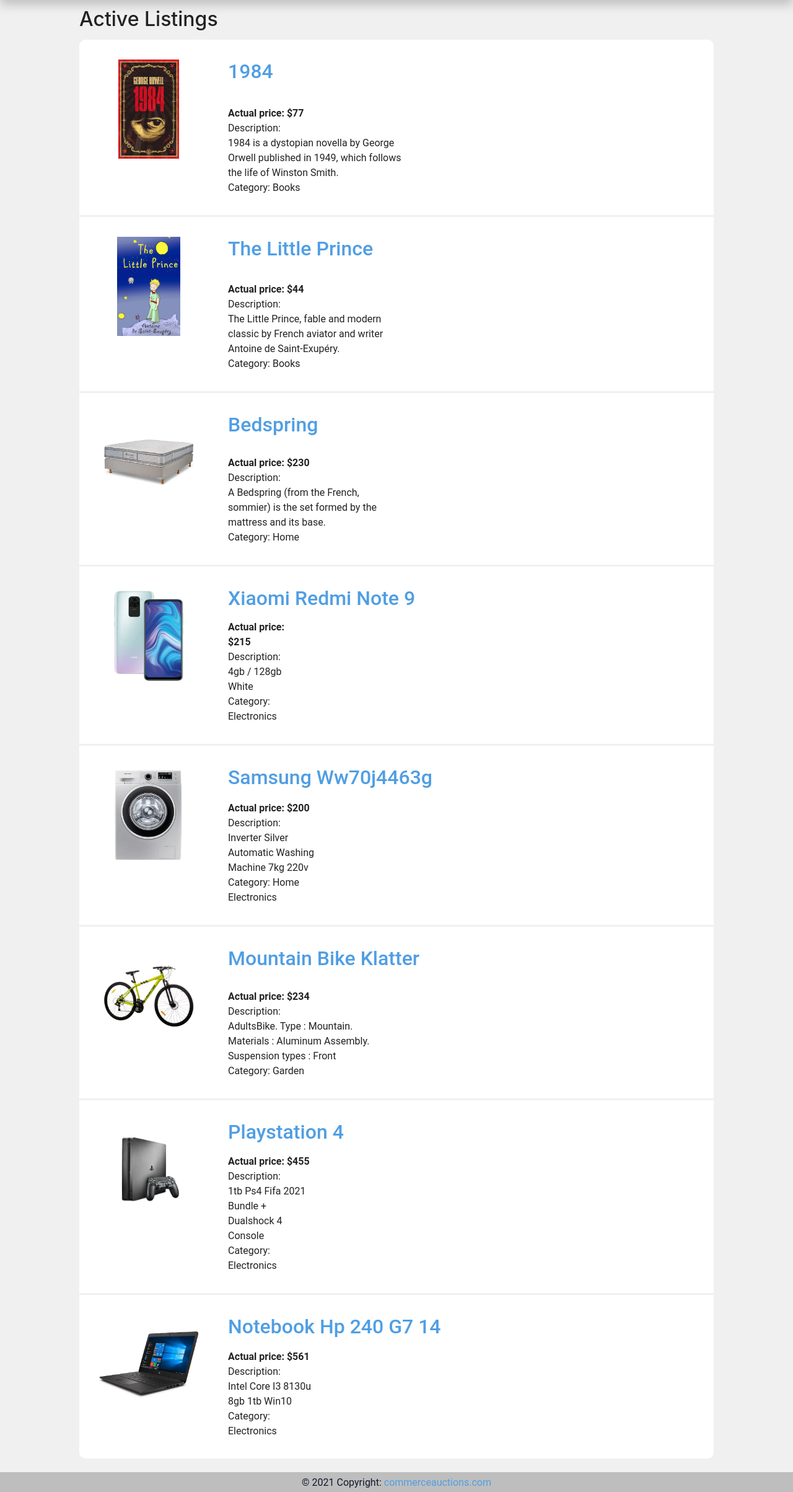
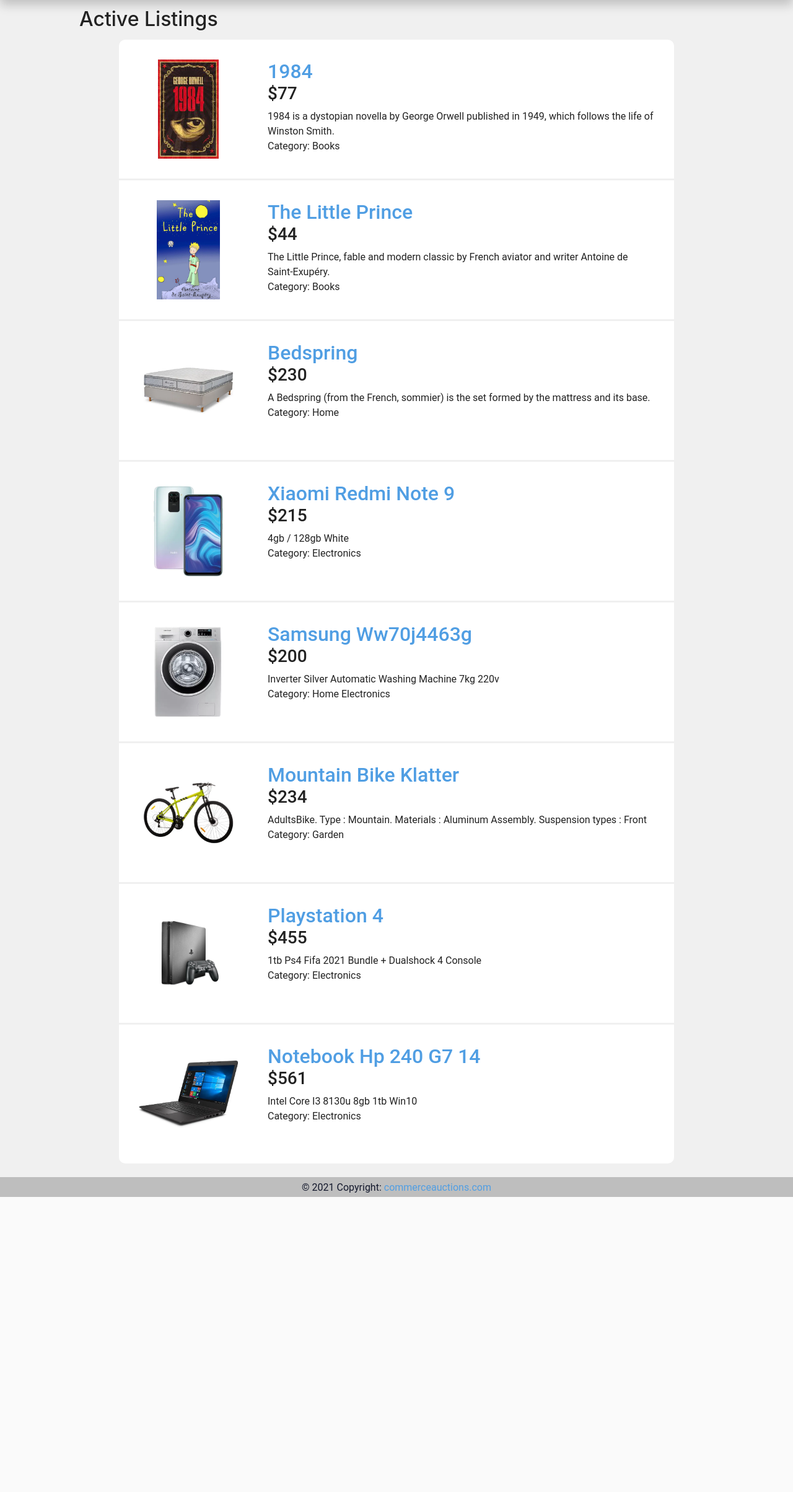
Before and after one commit to rodrigojmayer/AuctionsProject, a Django app: page / in a window 1280 px wide. Shown: the part 64-2471 px from the top of the page at 62% size. After the commit the page ends 1995 px from the top, so only its background shows below. Run offline with Django 3.2, Linux system fonts and the light colour scheme; data comes from the database, SQL or seed files in the repository; both versions use the stored data as it was after the commit; some libraries are stand-ins or nearby versions.

Commit message:
fixing index style2

```diff
--- a/auctions/static/auctions/css/styles.css
+++ b/auctions/static/auctions/css/styles.css
@@ -190,7 +190,7 @@ h2 {
   margin-bottom: 3vw;
   background-color: var(--white-color);
   border-radius: 10px;
-  max-width: 80vw;
+  max-width: 70vw;
   min-width: 10vw;
   /*height: 1500px;*/ /* Used in this example to enable scrolling */
 }
@@ -250,8 +250,6 @@ h2 {
 
 #auction_data {
   /*margin-right: -250%;*/
-  margin-top: 5%;
-  width: 40%;
 }
 
 #auction_description {
--- a/auctions/static/auctions/css/styles.scss
+++ b/auctions/static/auctions/css/styles.scss
@@ -276,7 +276,7 @@ opacity: 1;
     border-radius: 10px;
     // min-height: calc(100vh - var(--header-height) - 5.5rem - var(--footer-height));
 
-    max-width: 80vw;
+    max-width: 70vw;
     // min-width: 10%;
     min-width: 10vw;
     /*height: 1500px;*//* Used in this example to enable scrolling */
@@ -352,8 +352,8 @@ opacity: 1;
 #auction_data{
     // float:left;
     /*margin-right: -250%;*/
-    margin-top: 5%;
-    width:40%;
+    // margin-top: 5%;
+    // width:40%;
 }
 #auction_description{
     margin: 0;
--- a/auctions/templates/auctions/index.html
+++ b/auctions/templates/auctions/index.html
@@ -26,14 +26,15 @@
                         </a>
                     </div>
                     <div id="auction_data">
-                        <div id="auction_price">Actual price: ${{ auction.initial_price }}</div>
+                        <div id="auction_price"> <h3>${{ auction.initial_price }}</h3></div>
 
                         <!--div id="auction_price">Price: ${{ auction.initial_price }}</div-->
-                        Description: <div id="auction_description">{{ auction.description }}</div>
+                        <!-- Description: -->
+                            {{ auction.description }}
                         <div id="auction_category">Category:
                             {% for category in auction.auction_category.all %}
                                 {{ category.category_name }}
-                                {{ category.index }}
+                                <!-- {{ category.index }} -->
                             {% endfor %}
                         </div>
                         <!--{{ auction.auction_category.count }}
```
Also changed, not shown: db.sqlite3, 1 other file.
